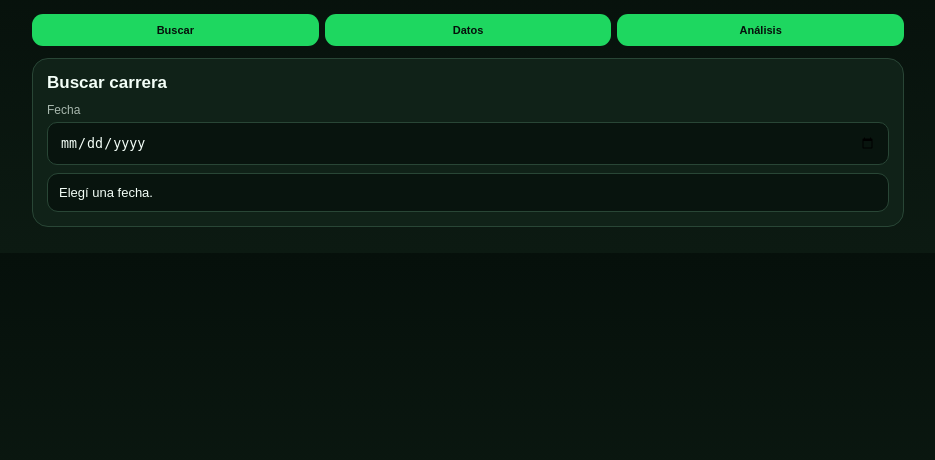
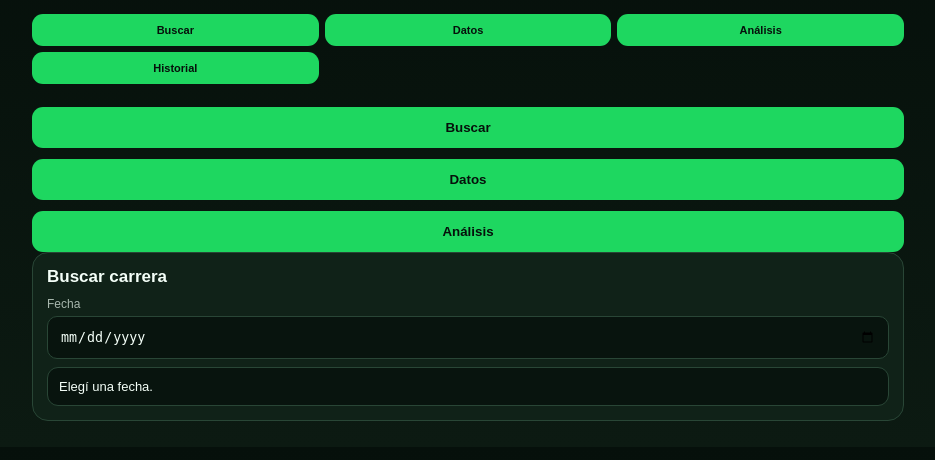
Before and after one commit to leadministrador/lea-win-ia, a Flask app: page / in a window 1280 px wide. Shown: the part 55-515 px from the top of the page, without its empty margins (172-1107 px from the left). Run offline with Flask 3, Linux system fonts and the light colour scheme; data that the repository does not hold is empty.

Commit message:
Agregar botón Historial

```diff
--- a/templates/index.html
+++ b/templates/index.html
@@ -32,7 +32,7 @@ button{width:100%;padding:13px;margin-top:11px;border:0;border-radius:11px;backg
 @media(max-width:600px){.grid{grid-template-columns:1fr}.tabs{grid-template-columns:repeat(2,1fr)}}
 </style></head><body>
 <header><div class="logo">LEA <span>WIN IA</span></div></header><main>
-<div class="tabs"><button onclick="go('buscar')">Buscar</button><button onclick="go('datos')">Datos</button><button onclick="go('analisis')">Análisis</button></div>
+<div class="tabs"><button onclick="go('buscar')">Buscar</button><button onclick="go('datos')">Datos</button><button onclick="go('analisis')">Análisis</button><button onclick="go('historial')">Historial</button></div><button onclick="go('buscar')">Buscar</button><button onclick="go('datos')">Datos</button><button onclick="go('analisis')">Análisis</button></div>
 
 <section id="buscar" class="panel"><h2>Buscar carrera</h2>
 <label>Fecha</label><input id="fecha" type="date" onchange="buscarFecha()"><div id="estado" class="status">Elegí una fecha.</div>
```
